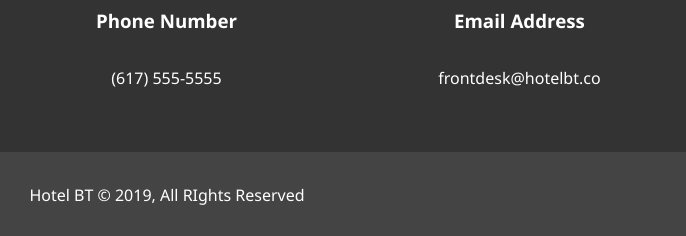
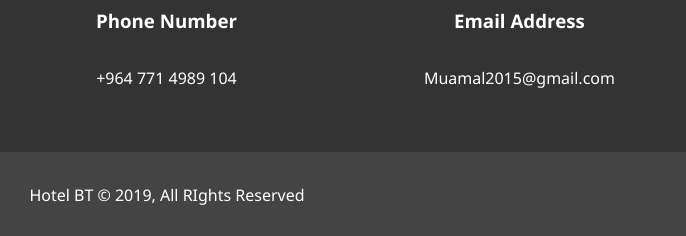
Before and after one commit to Moamel-iq/Hotel, a plain HTML site: page contact.html in a window 1280 px wide. Shown: the part 808-1044 px from the top of the page, 473-1159 px from the left. Drawn offline with Linux system fonts and the light colour scheme.

Commit message:
Update contact.html

```diff
--- a/contact.html
+++ b/contact.html
@@ -56,12 +56,12 @@
           <div class="box">
               <i class="fas fa-phone fa-3x"></i>
               <h3>Phone Number</h3>
-              <p>(617) 555-5555</p>
+              <p>+964 771 4989 104</p>
           </div>
           <div class="box">
               <i class="fas fa-envelope fa-3x"></i>
               <h3>Email Address</h3>
-              <p>frontdesk@hotelbt.co</p>
+              <p>Muamal2015@gmail.com</p>
           </div>
     </div>
   </section>
```
